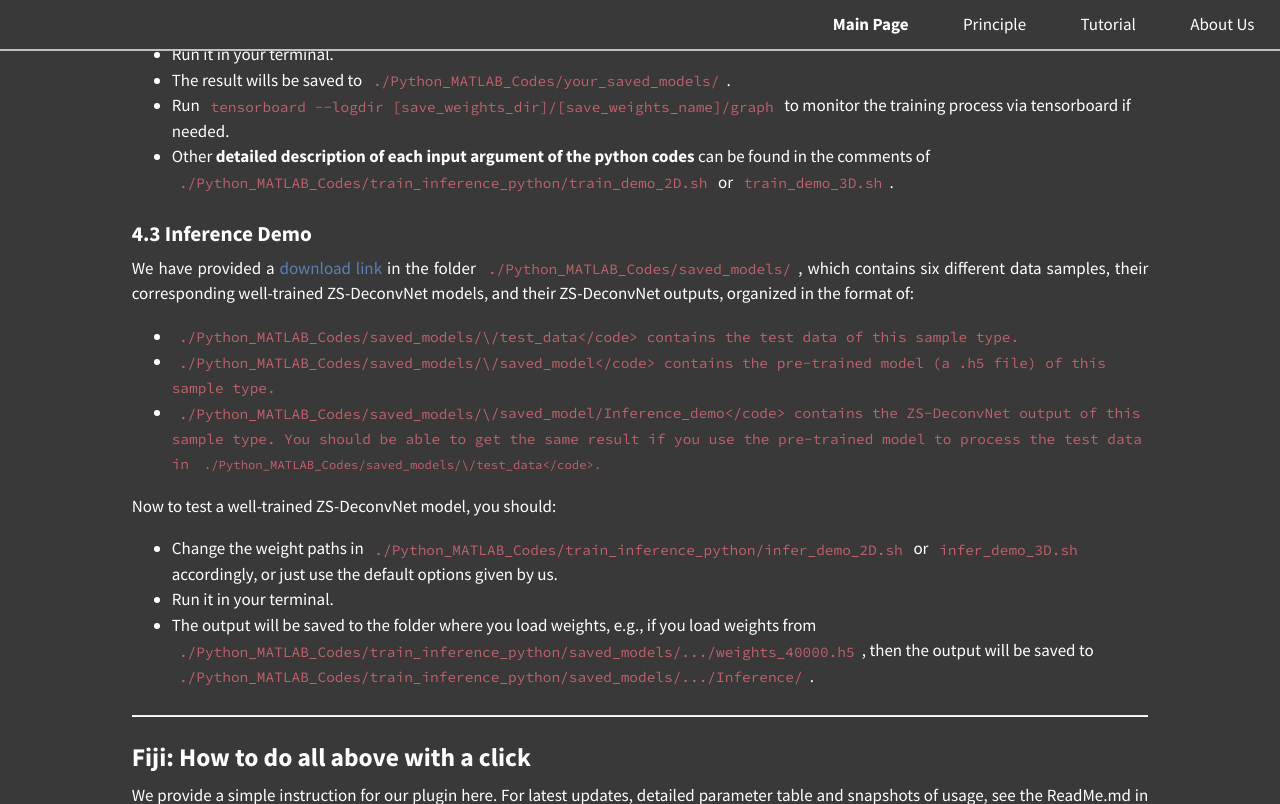
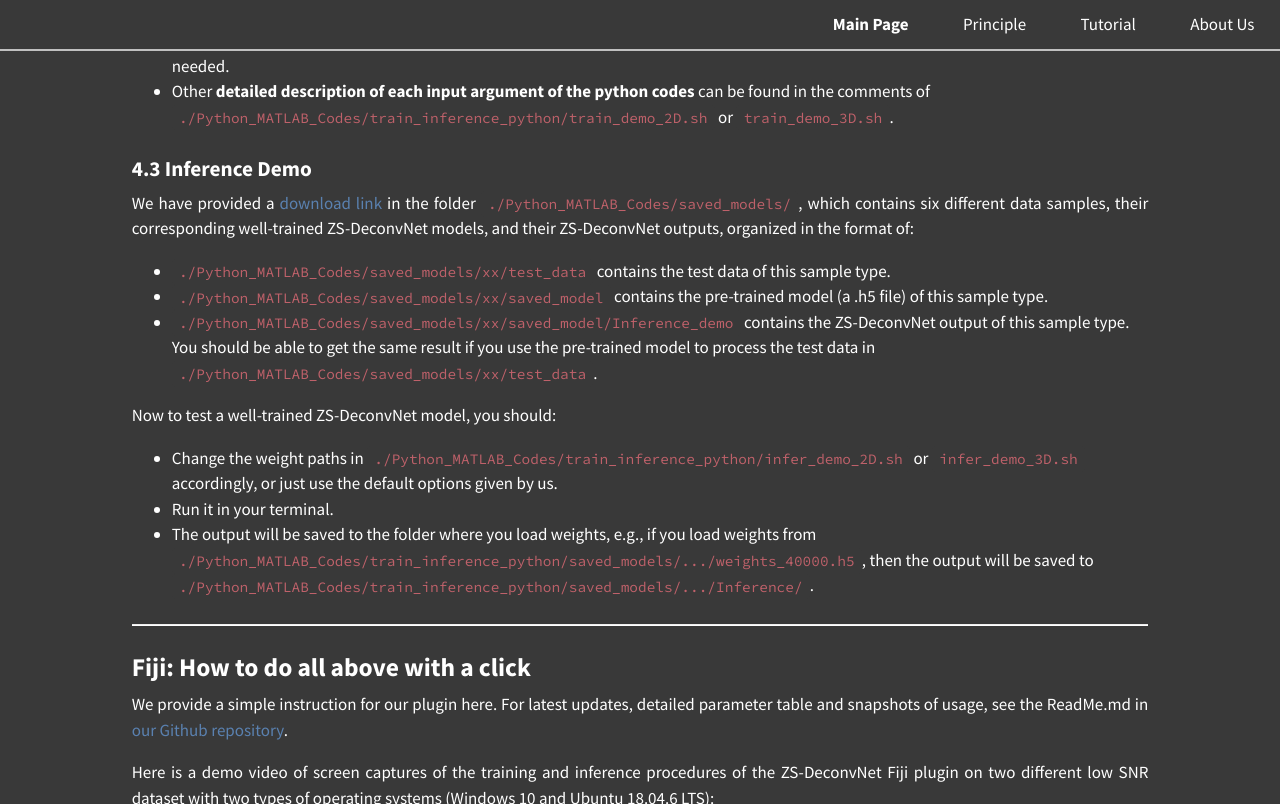
Before and after one commit to TristaZeng/ZS-DeconvNet-page, a Jekyll site: the page built from Tutorial.md, in a window 1280 px wide and 900 px high, scrolled down 2921 px, cut to the strip 0-804 px from the top of the window. Built offline with Jekyll 4.4.1, drawn with Linux system fonts in a browser that asks for light colours; some of the changed text lies outside the part shown.

Commit message:
modify tutorial

```diff
--- a/Tutorial.md
+++ b/Tutorial.md
@@ -128,9 +128,9 @@ To train a new model, you need to:
 
 We have provided a <a href='https://drive.google.com/drive/folders/1XAOuLYXYFCxlElRwvik_fs7TqZlRixGv'>download link</a> in the folder <code style="background-color:#393939;">./Python_MATLAB_Codes/saved_models/</code>, which contains six different data samples, their corresponding well-trained ZS-DeconvNet models, and their ZS-DeconvNet outputs, organized in the format of:
 
-+ <code style="background-color:#393939;">./Python_MATLAB_Codes/saved_models/\<sample type>/test_data</code> contains the test data of this sample type.
-+ <code style="background-color:#393939;">./Python_MATLAB_Codes/saved_models/\<sample type>/saved_model</code> contains the pre-trained model (a .h5 file) of this sample type.
-+ <code style="background-color:#393939;">./Python_MATLAB_Codes/saved_models/\<sample type>/saved_model/Inference_demo</code> contains the ZS-DeconvNet output of this sample type. You should be able to get the same result if you use the pre-trained model to process the test data in <code style="background-color:#393939;">./Python_MATLAB_Codes/saved_models/\<sample type>/test_data</code>.
++ <code style="background-color:#393939;">./Python_MATLAB_Codes/saved_models/xx/test_data</code> contains the test data of this sample type.
++ <code style="background-color:#393939;">./Python_MATLAB_Codes/saved_models/xx/saved_model</code> contains the pre-trained model (a .h5 file) of this sample type.
++ <code style="background-color:#393939;">./Python_MATLAB_Codes/saved_models/xx/saved_model/Inference_demo</code> contains the ZS-DeconvNet output of this sample type. You should be able to get the same result if you use the pre-trained model to process the test data in <code style="background-color:#393939;">./Python_MATLAB_Codes/saved_models/xx/test_data</code>.
 
 Now to test a well-trained ZS-DeconvNet model, you should:
 
```
Also changed, not shown: other parts of Tutorial.md (+5 -5 lines).
